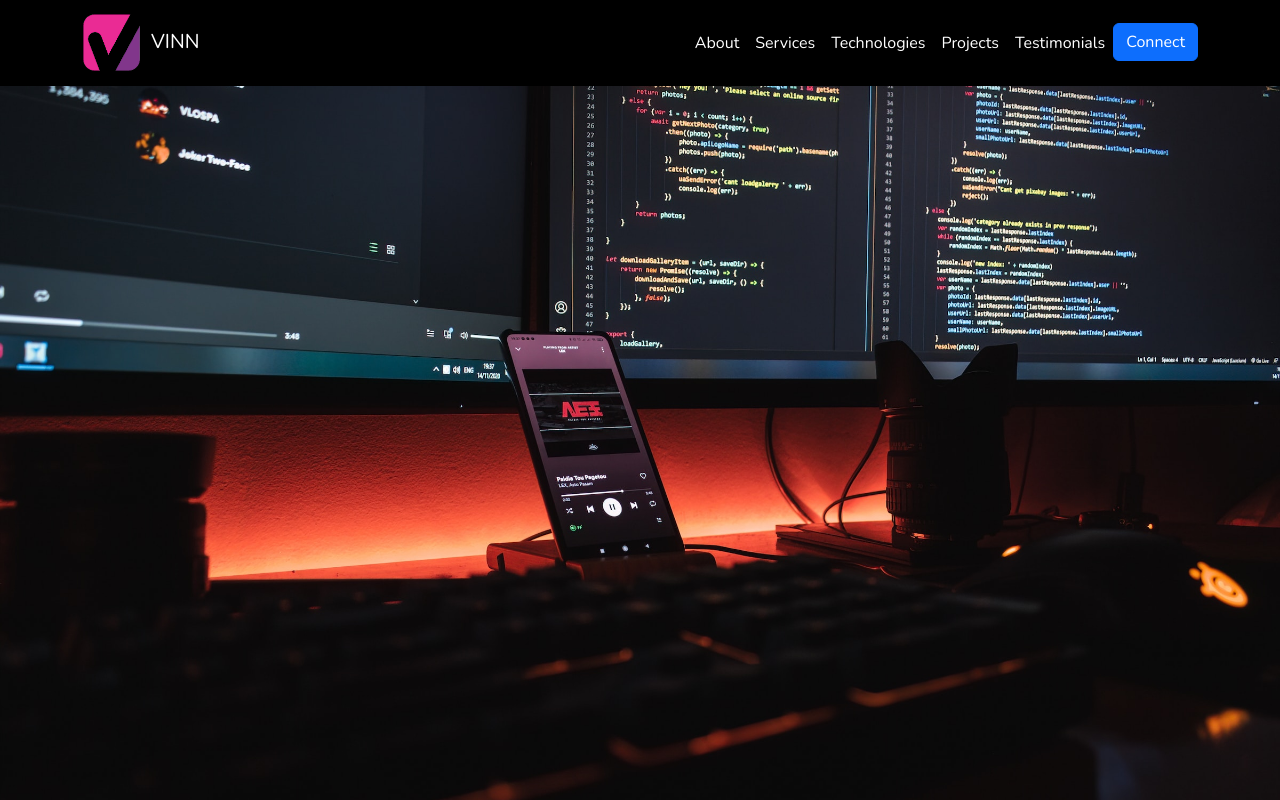
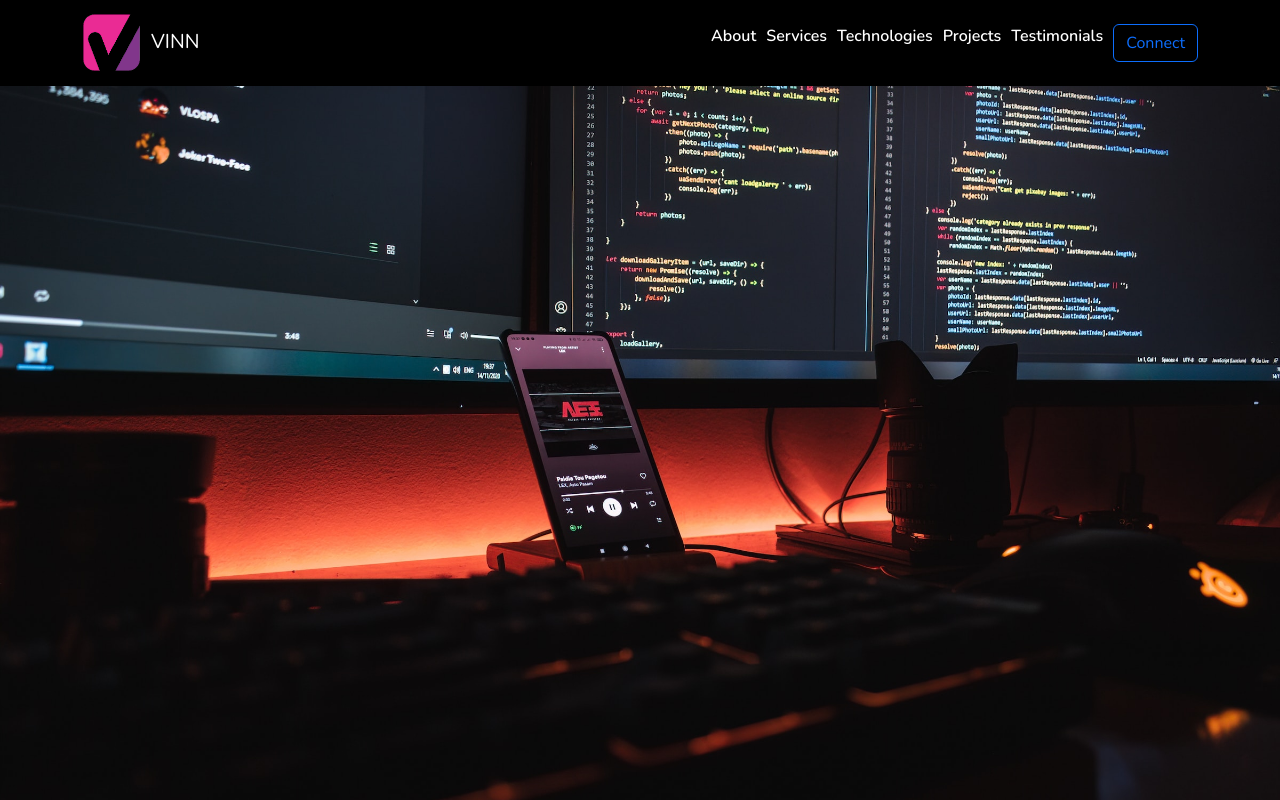
Before and after one commit to ndurivin/my-react-portfolio, a React (Vite) app: page / in a window 1280 px wide. Shown: the top 800 px of the page. Built offline with nearby package versions, Linux system fonts and the light colour scheme.

Commit message:
Refactored the navbar to a map function

```diff
--- a/src/components/About.jsx
+++ b/src/components/About.jsx
@@ -34,7 +34,7 @@ const Hero = () => {
     words: [
       "Full-Stack Developer..",
       "Graphics Designer..",
-      "Digital Literacy Trainer..s",
+      "Digital Literacy Trainer..",
       "Technical Mentor..",
     ],
     loop: {},
--- a/src/components/Footer.jsx
+++ b/src/components/Footer.jsx
@@ -91,7 +91,7 @@ const Footer = () => {
         <div className="row pt-3 py-5 mt-5">
           <div className="col">
             <p className="text-center">
-              &copy; {currentYear} Vinn Nduri - Fullstack Developer. All Rights
+              &copy; {currentYear} Vinn Nduri - Software Engineer. All Rights
               Reserved.
             </p>
           </div>
--- a/src/components/Navbar.jsx
+++ b/src/components/Navbar.jsx
@@ -3,10 +3,18 @@ import logo from "../assets/logo.png";
 // import { BrowserRouter as Router, Routes, Route } from "react-router-dom";
 
 const Navbar = () => {
+  const links = [
+    { id: 1, name: "About", path: "about" },
+    { id: 2, name: "Services", path: "services" },
+    { id: 3, name: "Technologies", path: "technologies" },
+    { id: 4, name: "Projects", path: "projects" },
+    { id: 5, name: "Testimonials", path: "testimonials" },
+    // { id: 6, name: "Contacts", path: "contacts" },
+  ];
   return (
     <nav className="navbar navbar-expand-lg navbar-dark bg-black fixed-top">
       <div className="container" id="home">
-        <a className="navbar-brand" href="#" id="home">
+        <a className="navbar-brand" href="home" id="home">
           <img src={logo} alt="logo" height="60" />
           <span className="text-white mx-2">VINN</span>
         </a>
@@ -26,80 +34,30 @@ const Navbar = () => {
           id="navbarNav"
         >
           <ul className="navbar-nav">
-            <li className="nav-item">
+            {links.map((link) => (
+              <li key={link.id} className="nav-item">
                 <Link
                   activeClass="active"
-                to="about"
+                  to={link.path}
                   spy={true}
                   smooth={true}
                   offset={-100}
                   duration={200}
-                className="nav-link text-white"
+                  className="links"
                 >
-                About
+                  {link.name}
                 </Link>
               </li>
-            <li className="nav-item">
-              <Link
-                activeClass="active"
-                to="services"
-                spy={true}
-                smooth={true}
-                offset={-100}
-                duration={200}
-                className="nav-link text-white"
-              >
-                Services
-              </Link>
-            </li>
-            <li className="nav-item">
-              <Link
-                activeClass="active"
-                to="technologies"
-                spy={true}
-                smooth={true}
-                offset={-100}
-                duration={200}
-                className="nav-link text-white"
-              >
-                Technologies
-              </Link>
-            </li>
-            <li className="nav-item">
-              <Link
-                activeClass="active"
-                to="projects"
-                spy={true}
-                smooth={true}
-                offset={-100}
-                duration={200}
-                className="nav-link text-white"
-              >
-                Projects
-              </Link>
-            </li>
-            <li className="nav-item">
-              <Link
-                activeClass="active"
-                to="testimonials"
-                spy={true}
-                smooth={true}
-                offset={-100}
-                duration={200}
-                className="nav-link text-white"
-              >
-                Testimonials
-              </Link>
-            </li>
+            ))}
             <li className="nav-item">
               <Link
                 activeClass="active"
                 to="contacts"
                 spy={true}
                 smooth={true}
-                offset={-100}
+                offset={-150}
                 duration={200}
-                className="btn btn-primary"
+                className="btn btn-outline-primary"
               >
                 Connect
               </Link>
--- a/src/index.css
+++ b/src/index.css
@@ -8,12 +8,19 @@ html {
   overflow-x: hidden !important;
 }
 
+.links {
+  cursor: pointer;
+  color: #ffff;
+  text-decoration: none !important;
+  margin-right: 10px;
+  font-weight: 900;
+  /* margin-top: 40px; */
+}
+
 .nav-link {
   cursor: pointer;
 }
-.nav-link:hover {
-  color: rgb(236, 5, 13);
-}
+
 .services-icon {
   height: 80px !important;
   width: 80px !important;
@@ -60,3 +67,8 @@ html {
 .project-title:hover {
   color: rgb(236, 5, 13);
 }
+
+.contacts {
+  /* height: 70vh; */
+  margin-top: 100px;
+}
```
Lines whose indentation alone changed are shown as unchanged.
